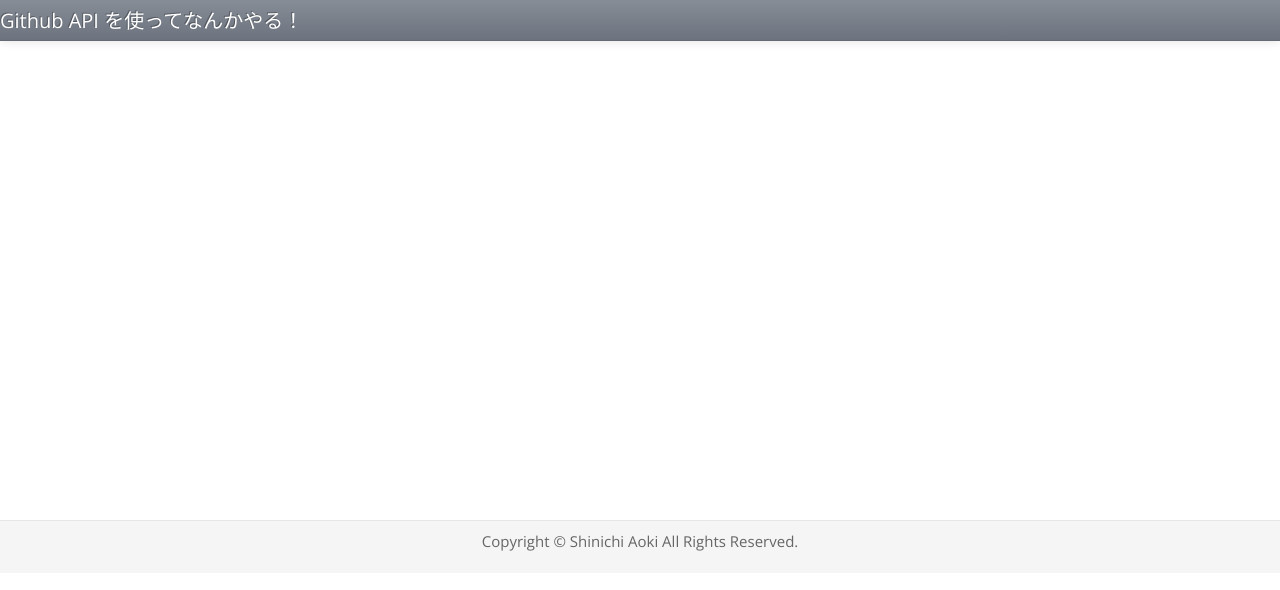
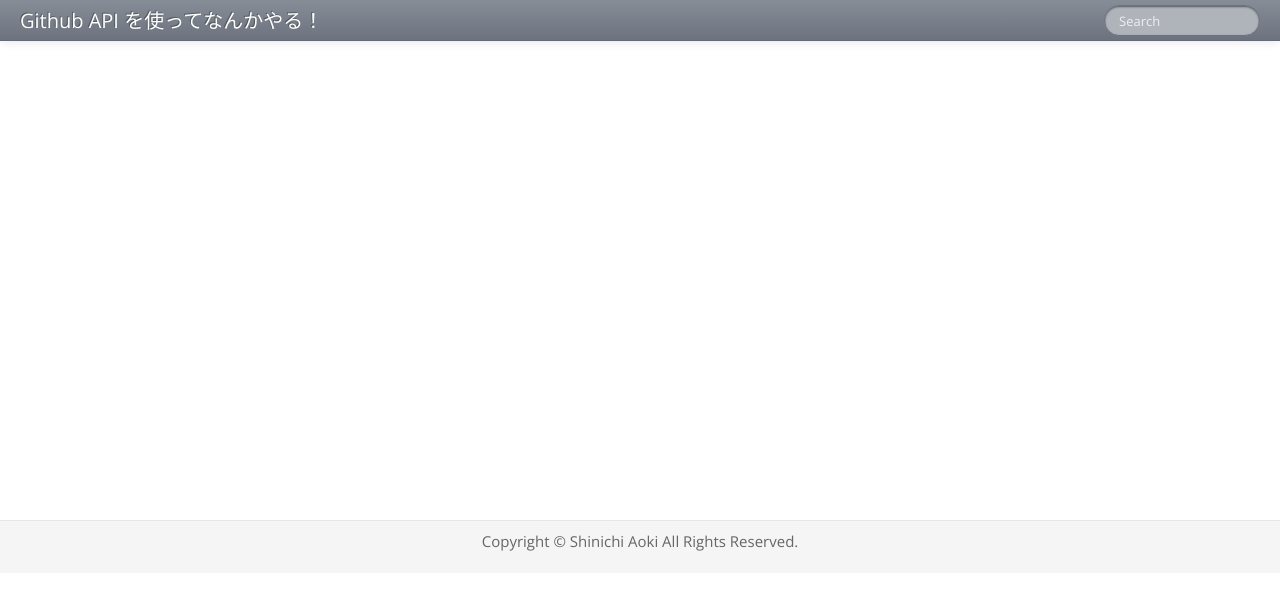
Before and after one commit to bolobob/githubAPI, a plain HTML site: page prototype/index.html in a window 1280 px wide. Drawn offline with nearby package versions, Linux system fonts and the light colour scheme; no server answers.

Commit message:
github name入力フォーム

```diff
--- a/prototype/css/base.css
+++ b/prototype/css/base.css
@@ -1,3 +1,7 @@
+#header .navbar-inner {
+    padding: 0 20px;
+}
+
 #canvas {
     fill: #333;
     position: relative;
--- a/prototype/index.html
+++ b/prototype/index.html
@@ -11,9 +11,12 @@
     <title>github API を使ってなんか作る</title>
   </head>
   <body>
-    <div class="navbar navbar-inverse navbar-fixed-top">
+    <div id="header" class="navbar navbar-inverse navbar-fixed-top">
       <div class="navbar-inner">
 	<a class="brand" herf="/">Github API を使ってなんかやる！</a>
+	<form class="navbar-search pull-right" action="">
+          <input type="text" class="search-query span2" placeholder="Search">
+	</form>
       </div>
     </div>
     <div id="canvas">
```
